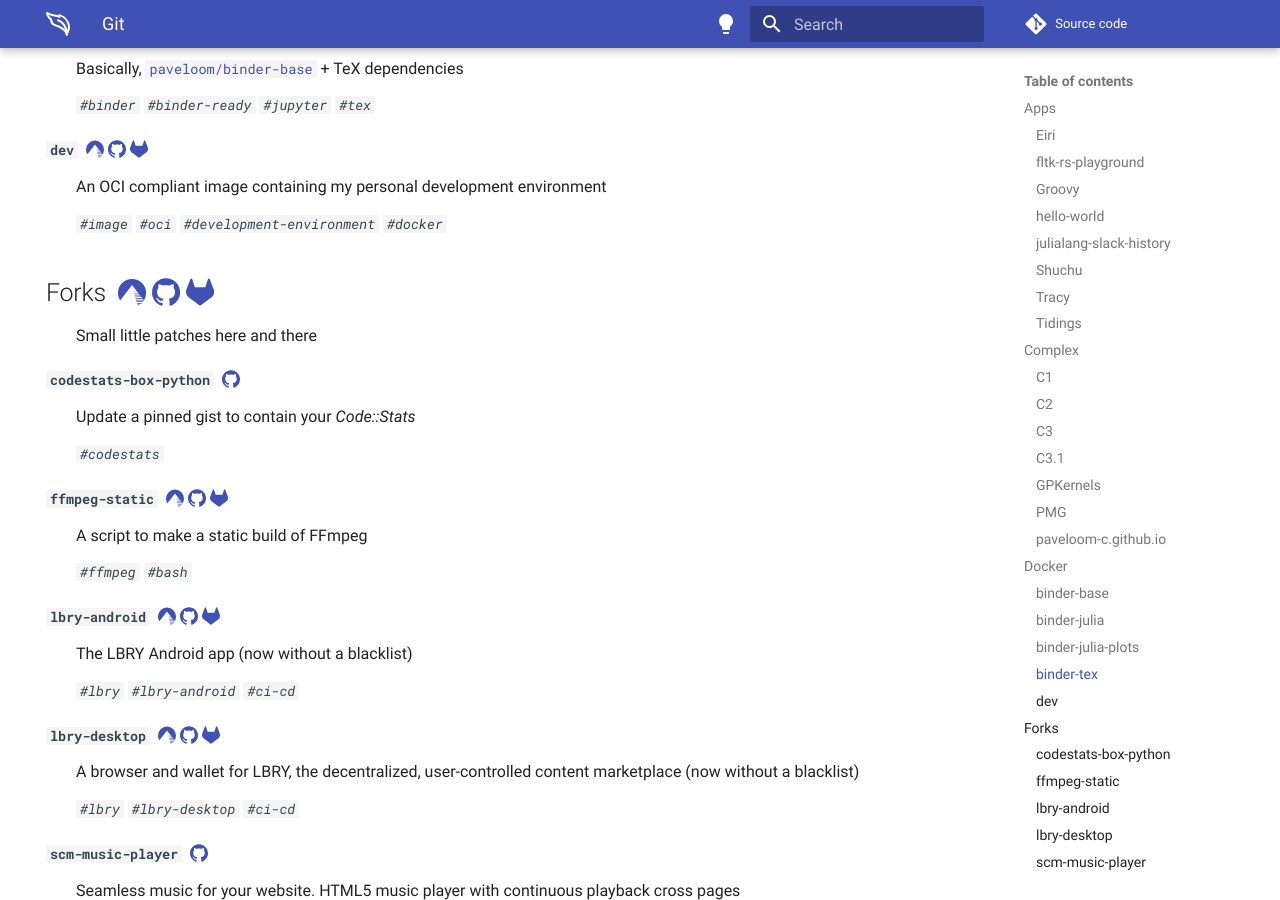
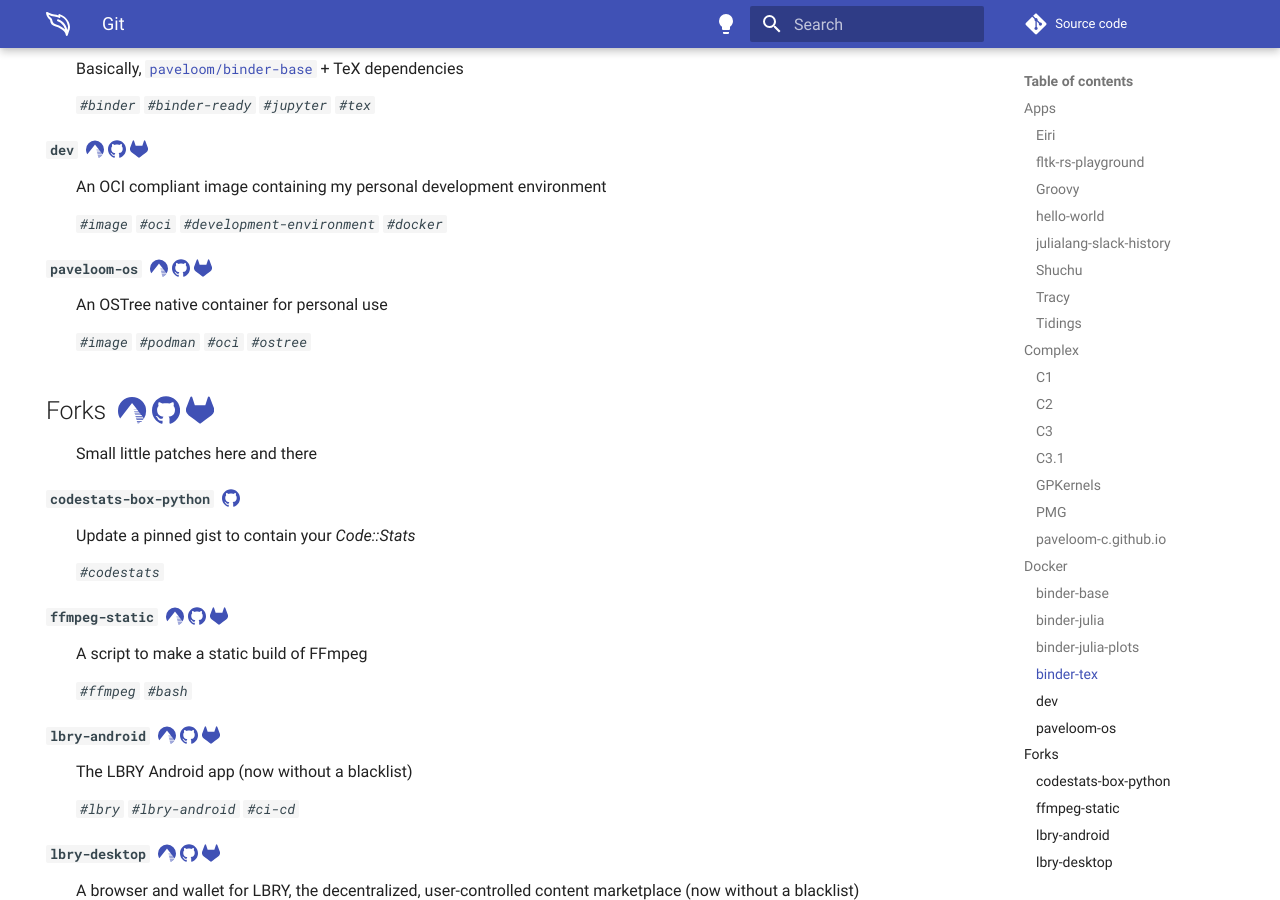
Before and after one commit to paveloom/paveloom.dev, an MkDocs documentation site: the page built from content/git.md, in a window 1280 px wide and 900 px high, scrolled down 2717 px. Built offline with MkDocs 1.6.1 and Material for MkDocs 9.7.7, drawn with Linux system fonts in a browser that asks for light colours; comment, search, counter and statistics services are not loaded.

Commit message:
Git: add `paveloom-d/paveloom-os`.

```diff
--- a/content/git.md
+++ b/content/git.md
@@ -138,6 +138,12 @@
 :   An OCI compliant image containing my personal development environment
 
     *`#image` `#oci` `#development-environment` `#docker`*
+
+#### `paveloom-os` [:simple-codeberg:](https://codeberg.org/paveloom-d/paveloom-os) [:simple-github:](https://github.com/paveloom-d/paveloom-os) [:simple-gitlab:](https://gitlab.com/paveloom-g/docker/paveloom-os)
+
+:   An OSTree native container for personal use
+
+    *`#image` `#podman` `#oci` `#ostree`*
 
 ## Forks [:simple-codeberg:](https://codeberg.org/paveloom-f/) [:simple-github:](https://github.com/paveloom-f) [:simple-gitlab:](https://gitlab.com/paveloom-g/forks)
 
```
